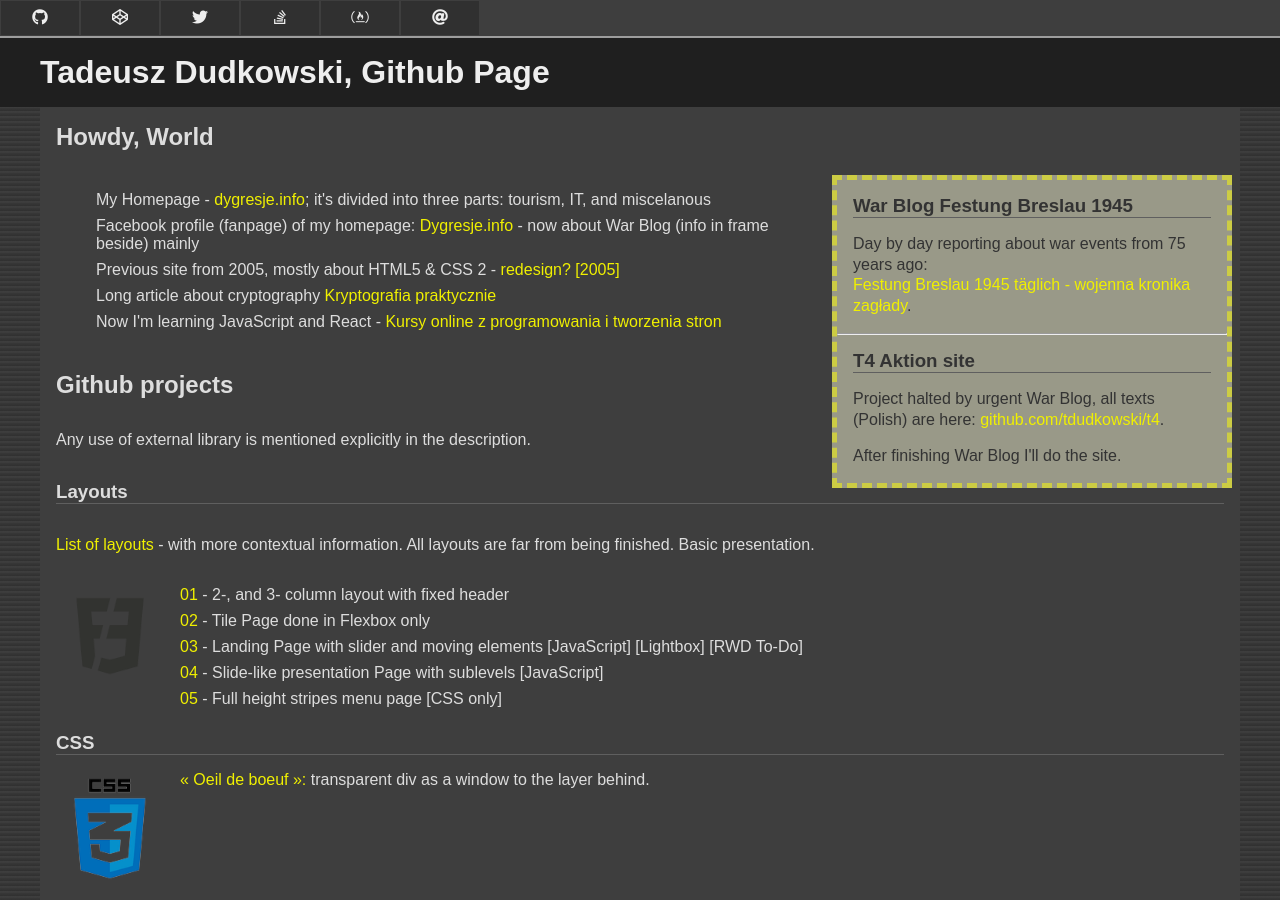
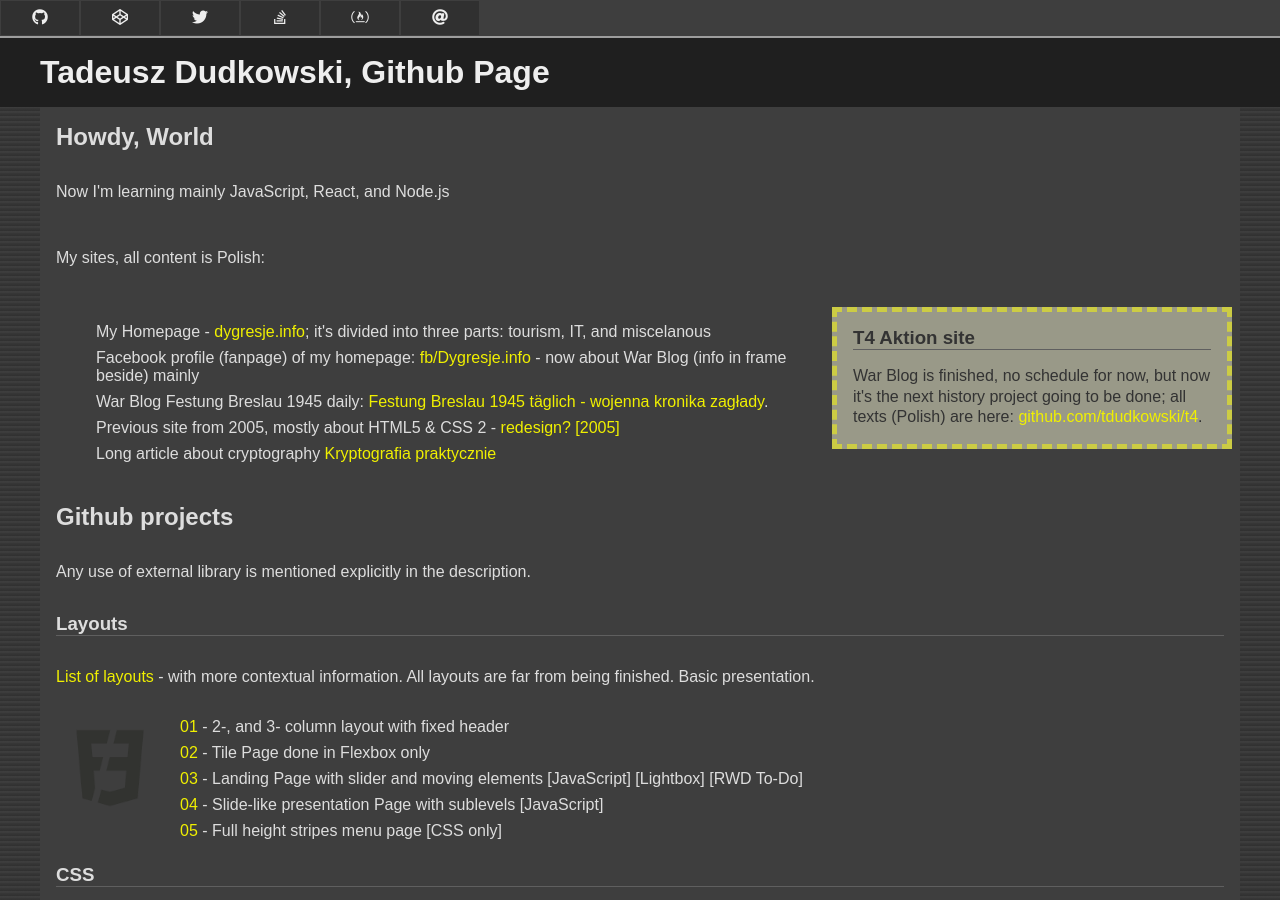
Before and after one commit to tdudkowski/tdudkowski.github.io, a Jekyll site: the page built from index.html, in a window 1280 px wide and 900 px high. Built offline with Jekyll 4.4.1, drawn with Linux system fonts in a browser that asks for light colours; nearby versions of some CDN libraries.

Commit message:
update links, and info

```diff
--- a/index.html
+++ b/index.html
@@ -9,6 +9,9 @@ title: Tadeusz Dudkowski, Github Page
 <main>
   <h2>Howdy, World</h2>
 
+  <p>Now I'm learning mainly JavaScript, React, and Node.js</p>
+  <p>My sites, all content is Polish:</p>
+
   <ul class="hello_world">
     <li>
       My Homepage - <a href="http://dygresje.info/">dygresje.info</a>; it's
@@ -17,8 +20,15 @@ title: Tadeusz Dudkowski, Github Page
 
     <li>
       Facebook profile (fanpage) of my homepage:
-      <a href="https://www.facebook.com/dygresje.info/">Dygresje.info</a> - now
-      about War Blog (info in frame beside) mainly
+      <a href="https://www.facebook.com/dygresje.info/">fb/Dygresje.info</a> -
+      now about War Blog (info in frame beside) mainly
+    </li>
+
+    <li>
+      War Blog Festung Breslau 1945 daily:
+      <a href="https://wroclawscyargonauci.blogspot.com"
+        >Festung Breslau 1945 täglich - wojenna kronika zagłady</a
+      >.
     </li>
 
     <li>
@@ -32,30 +42,14 @@ title: Tadeusz Dudkowski, Github Page
         >Kryptografia praktycznie</a
       >
     </li>
-    <li>
-      Now I'm learning JavaScript and React -
-      <a href="https://websamuraj.pl"
-        >Kursy online z programowania i tworzenia stron</a
-      >
-    </li>
   </ul>
 
   <div class="doc100">
-    <h3>War Blog Festung Breslau 1945</h3>
-    <p>
-      Day by day reporting about war events from 75 years ago:<br />
-      <a href="https://wroclawscyargonauci.blogspot.com"
-        >Festung Breslau 1945 täglich - wojenna kronika zagłady</a
-      >.
-    </p>
-    <hr />
     <h3>T4 Aktion site</h3>
     <p>
-      Project halted by urgent War Blog, all texts (Polish) are here:
+      War Blog is finished, no schedule for now, but now it's the next history
+      project going to be done; all texts (Polish) are here:
       <a href="https://github.com/tdudkowski/t4">github.com/tdudkowski/t4</a>.
-    </p>
-    <p>
-      After finishing War Blog I'll do the site.
     </p>
   </div>
 
```
